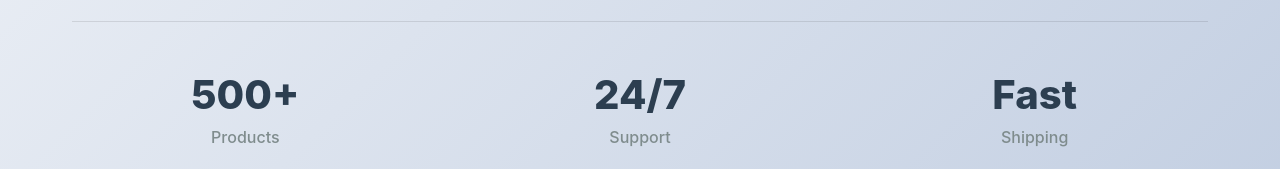
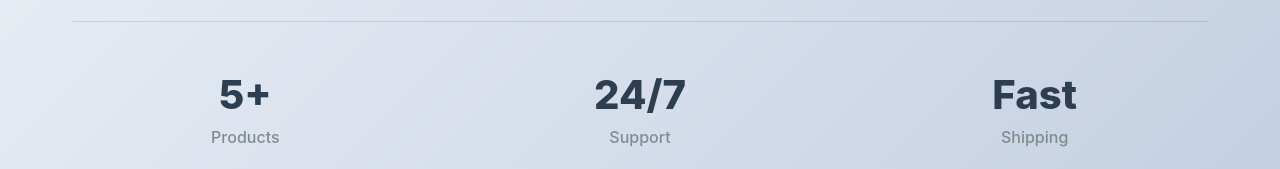
Before and after one commit to rohanhalaj18/expotech, a plain HTML site: page frontend/pages/main.html in a window 1280 px wide. Shown: the part 594-763 px from the top of the page. Drawn offline with Linux system fonts and the light colour scheme; files whose address does not match are found by name.

Commit message:
just for now

```diff
--- a/frontend/pages/main.html
+++ b/frontend/pages/main.html
@@ -94,7 +94,7 @@
 
       <section class="stats">
         <div class="stat">
-          <div class="stat-number">500+</div>
+          <div class="stat-number">5+</div>
           <div class="stat-label">Products</div>
         </div>
         <div class="stat">
```
